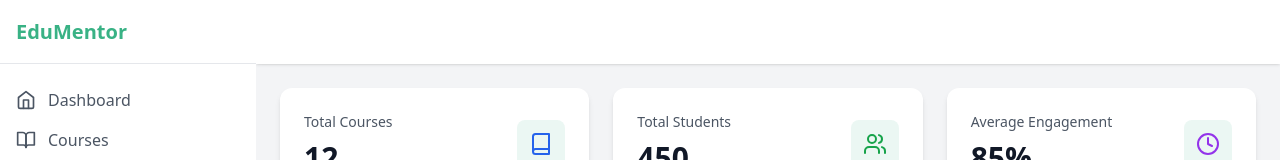
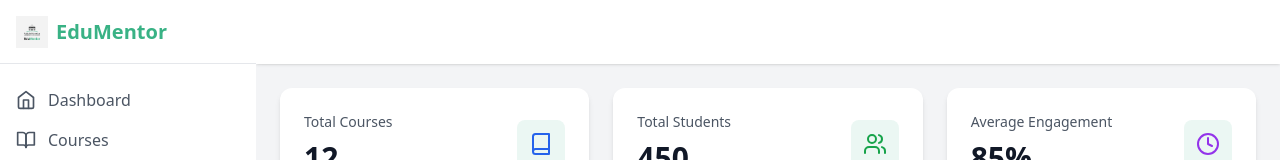
Before and after one commit to zeck00/EduMentorInstructor, a React (Vite) app: page /login in a window 1280 px wide. Both pictures are taken after typing "name@example.com", "Sample123" into the empty fields and a click on the button "Sign in". Shown: the top 160 px of the page. Built offline with nearby package versions, Linux system fonts and the light colour scheme.

Commit message:
app logo push

```diff
--- a/index.html
+++ b/index.html
@@ -2,7 +2,7 @@
 <html lang="en">
   <head>
     <meta charset="UTF-8" />
-    <link rel="icon" type="image/svg+xml" href="/vite.svg" />
+    <link rel="icon" type="image/png" href="/assets/applogo.png" />
     <meta name="viewport" content="width=device-width, initial-scale=1.0" />
     <title>EduMentor - Instructor Portal</title>
   </head>
--- a/src/components/Layout.tsx
+++ b/src/components/Layout.tsx
@@ -12,7 +12,7 @@ export default function Layout({ children }: LayoutProps) {
   const [sidebarOpen, setSidebarOpen] = useState(false);
   const navigate = useNavigate();
   const logout = useAuthStore((state) => state.logout);
-  const { isDark, toggleTheme } = useThemeStore();
+  const { isDark } = useThemeStore();
 
   const navigation = [
     { name: 'Dashboard', href: '/dashboard', icon: Home },
@@ -33,7 +33,14 @@ export default function Layout({ children }: LayoutProps) {
           sidebarOpen ? 'translate-x-0' : '-translate-x-full'
         } md:translate-x-0 transition-transform duration-200 ease-in-out`}>
           <div className="flex items-center justify-between h-16 px-4 border-b dark:border-gray-700">
-            <h1 className="text-xl font-bold text-primary dark:text-primary">EduMentor</h1>
+            <div className="flex items-center">
+              <img
+                src="/assets/applogo.png"
+                alt="EduMentor Logo"
+                className="h-8 w-8 mr-2"
+              />
+              <h1 className="text-xl font-bold text-primary dark:text-primary">EduMentor</h1>
+            </div>
             <button
               className="md:hidden"
               onClick={() => setSidebarOpen(false)}
```
